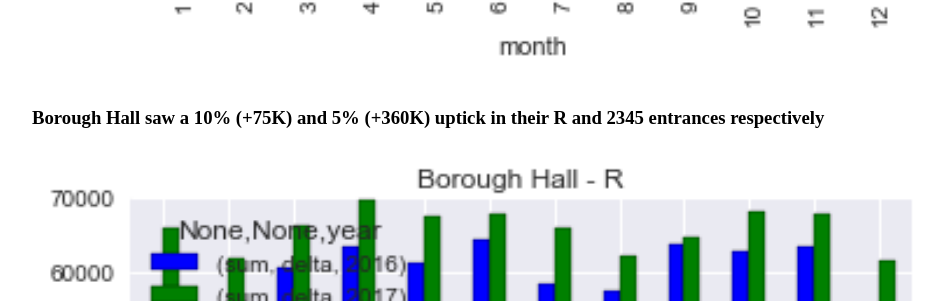
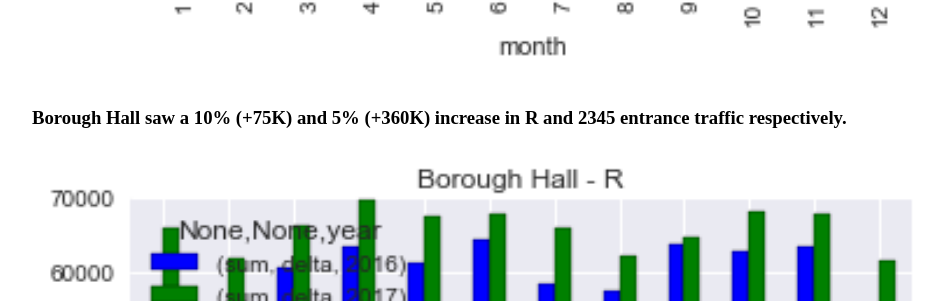
Before and after one commit to IKOSTYUK/ikostyuk.github.io, a Jekyll site: the page built from _posts/2018-03-16-MTA-Analysis.md, in a window 1280 px wide and 900 px high, scrolled down 2931 px. Shown: the part 153-454 px from the top of the window, without its empty margins (160-1103 px from the left). Built offline with Jekyll 4.4.1, drawn with Linux system fonts in a browser that asks for light colours; some of the changed text lies outside the part shown.

Commit message:
Update 2018-03-16-MTA-Analysis.md

```diff
--- a/_posts/2018-03-16-MTA-Analysis.md
+++ b/_posts/2018-03-16-MTA-Analysis.md
@@ -31,12 +31,17 @@
 
 <img src="/img/mta/deklab.png" height="100%" width="100%" class="inline"/>
 
-### Jay St saw a 9% and 3% uptick in their R and ACF entrances respectively.
+### Jay St saw a 9% and 3% uptick in their R and ACF entrance respectively.
 
 <img src="/img/mta/jay-r.png" height="100%" width="100%" class="inline"/>
 <img src="/img/mta/jay-acf.png" height="100%" width="100%" class="inline"/>
 
-### Borough Hall saw a 10% (+75K) and 5% (+360K) uptick in their R and 2345 entrances respectively
+### Borough Hall saw a 10% (+75K) and 5% (+360K) increase in R and 2345 entrance traffic respectively.
 
 <img src="/img/mta/BHR.png" height="100%" width="100%" class="inline"/>
 <img src="/img/mta/BH2345.png" height="100%" width="100%" class="inline"/>
+
+### ATL AV-BARCLAY stayed relatively flat, seeing a 2% (+60K) and -1% (-56K) change in BDNQR and 2345 entrance traffic respectively.
+
+<img src="/img/mta/atlBDNQR.png" height="100%" width="100%" class="inline"/>
+<img src="/img/mta/atl2345.png" height="100%" width="100%" class="inline"/>
```
